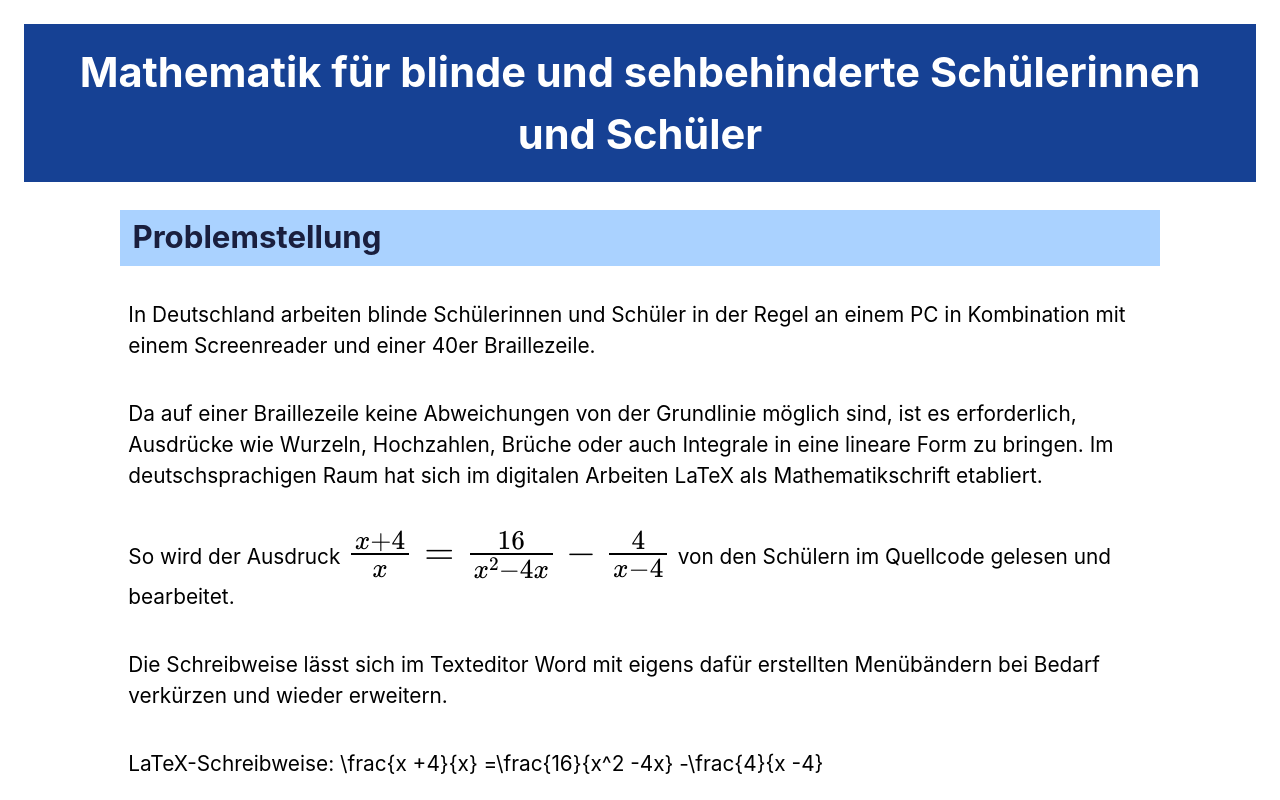
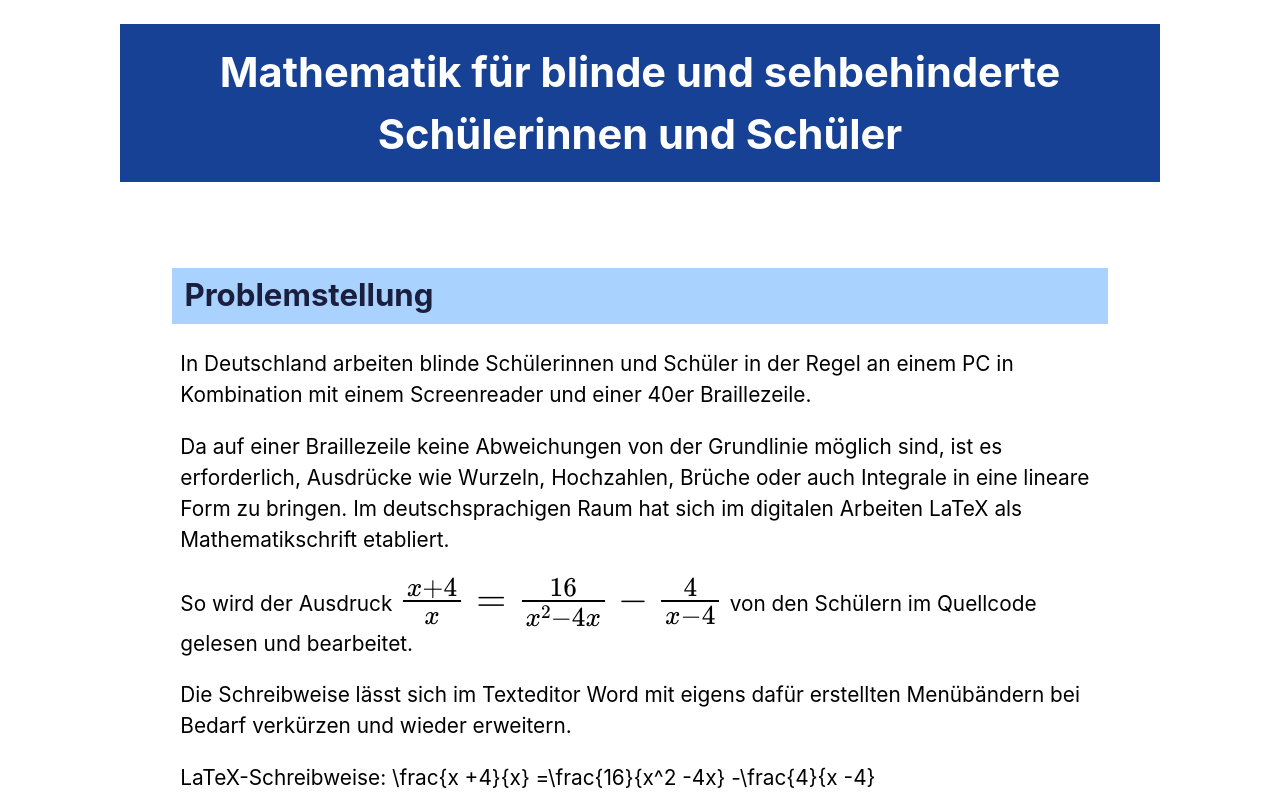
Before and after one commit to b-g-h/b-g-h.github.io, a plain HTML site: page index.html in a window 1280 px wide. Shown: the top 800 px of the page. Drawn offline with nearby package versions, Linux system fonts and the light colour scheme; some packages are replaced by stand-ins of ours.

Commit message:
update style.css

```diff
--- a/index.html
+++ b/index.html
@@ -60,6 +60,8 @@
 
     <section class="container">
       <h2>Situation im Web</h2>
+    </section>
+    <section class="container">
       <h2>Wunsch fürs Web</h2>
       <div class="wrap-element"><iframe class="wrapped-iframe" title="vimeo-player" src="https://player.vimeo.com/video/723346546?h=2dcc6be7fc" frameborder="0" allowfullscreen></iframe></div>
     </section>
--- a/style.css
+++ b/style.css
@@ -9,6 +9,7 @@ header {
   margin-top: 0px;
   text-align: center;
 }
+
 
 h1 {
   background-color: rgb(22, 65, 148);
@@ -48,7 +49,8 @@ a {
 }
 
 p {
-  padding: 0.4em
+  padding-left: 0.4em;
+  padding-right: 0.4em;
 }
 button {
     background-color: rgb(22, 65, 148);
@@ -67,7 +69,17 @@ button:hover {
     font-weight:bold;
 }
 
-.container {
+section.container {
+  width: 45em;
+  max-width: 90%;
+  margin: auto;
+}
+
+section {
+  padding-bottom: 4vmin;
+  padding-top: 4vmin;
+}
+header {
   width: 50em;
   max-width: 100%;
   margin: auto;
```
